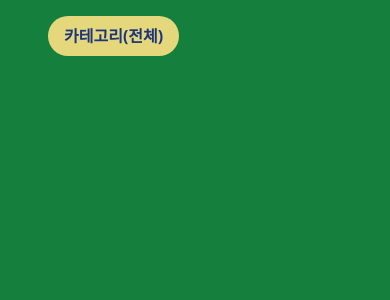
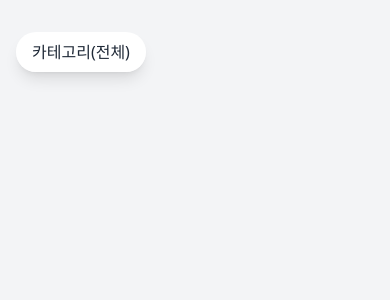
Before and after one commit to madEffort/django-mini-starbucks, a Django app: page / in a window 390 px wide. Shown: the top 300 px of the page. Run offline with Django 5.2, Linux system fonts and the light colour scheme; data that the repository does not hold is empty; some libraries are stand-ins or nearby versions.

Commit message:
feat: finished applying css and implementing add-ons

```diff
--- a/apps/order/models.py
+++ b/apps/order/models.py
@@ -33,6 +33,9 @@ class Price(models.Model):
     size = models.ForeignKey(ProductSize, on_delete=models.CASCADE)
     price = models.IntegerField()
 
+    class Meta:
+        unique_together = (('product', 'size'),)
+
     def __str__(self):
         return f"{self.product.product} - {self.size.size} - {self.price}"
 
--- a/apps/order/views.py
+++ b/apps/order/views.py
@@ -11,6 +11,8 @@ from .models import (
     Payment,
 )
 from django.utils import timezone
+from django.contrib import messages
+from django.shortcuts import redirect
 
 
 class ProductView(ListView):
@@ -97,7 +99,7 @@ class PaymentView(View):
         order_items = OrderItem.objects.filter(order_id=order_id)
         payment_amount = sum(item.price.price * item.quantity for item in order_items)
         payment_method = PaymentMethod.objects.all()
-        context = {"payment_method": payment_method, "payment_amount": payment_amount}
+        context = {"payment_method": payment_method, "payment_amount": payment_amount, "order_items": order_items, "order_id": order_id}
         return render(request, "order/payment.html", context=context)
 
     def post(self, request, *args, **kwargs):
@@ -115,4 +117,5 @@ class PaymentView(View):
         order.payment_completed = True
         order.save()
 
+        messages.success(request, '결제가 완료되었습니다.')
         return redirect("order:product_list")
--- a/templates/base.html
+++ b/templates/base.html
@@ -10,7 +10,7 @@
     <title>MiniBucks</title>
     <link rel="shortcut icon" href="{% static 'favicon.ico' %}" type="image/x-icon">
 </head>
-<body>
+<body class="bg-gray-100 ">
     {% block content %}
     {% endblock %}
 </body>
--- a/templates/order/product_list.html
+++ b/templates/order/product_list.html
@@ -1,63 +1,85 @@
 {% extends "base.html" %}
 
+
 {% block content %}
-<body class="bg-green-700">
-<div class="container mx-auto px-12 p-4">
-    <ul class="flex list-none p-0 m-0 gap-4 mb-8">
-        <li class="bg-yellow-200 brightness-90 hover:bg-yellow-200 hover:brightness-100 text-blue-900 font-semibold py-2 px-4 rounded-full">
-            <a href="{% url 'order:product_list' %}" class="no-underline text-blue-900 hover:text-blue-900">카테고리(전체)</a>
+
+{% if messages %}
+{% for message in messages %}
+<script>
+    alert("{{ message }}");
+</script>
+{% endfor %}
+{% endif %}
+
+<div class="bg-gray-100 min-h-screen">
+
+    <div class="container mx-auto px-4 py-8">
+        <div class="mb-8">
+            <ul class="flex flex-wrap gap-4">
+                <div class="shadow-lg rounded-full">
+                    <li
+                        class="bg-white hover:bg-gray-300 text-gray-800 font-medium py-2 px-4 rounded-full transition duration-150">
+                        <a href="{% url 'order:product_list' %}" class="no-underline text-gray-800">카테고리(전체)</a>
                     </li>
+                </div>
                 {% for c in category %}
-        <li class="bg-yellow-200 brightness-90 hover:bg-yellow-200 hover:brightness-100 text-blue-900 font-semibold py-2 px-4 rounded-full">
-            <a href="{% url 'order:product_category' c.id %}" class="no-underline text-blue-900 hover:text-blue-900">{{ c.category }}</a>
+                <div class="shadow-lg rounded-full">
+                    <li
+                        class="bg-white hover:bg-gray-300 text-gray-800 font-medium py-2 px-4 rounded-full transition duration-150">
+                        <a href="{% url 'order:product_category' c.id %}" class="no-underline text-gray-800">{{ c.category }}</a>
                     </li>
+                </div>
                 {% endfor %}
             </ul>
-    <div class="grid grid-cols-2 sm:grid-cols-3 md:grid-cols-3 lg:grid-cols-6 gap-4">
+        </div>
 
+        <div class="grid grid-cols-2 sm:grid-cols-3 md:grid-cols-4 lg:grid-cols-6 gap-6">
             {% for product in product_list %}
-        <a href="{% url 'order:product_detail' product.id %}">
-            <div class="bg-white shadow-lg rounded-lg overflow-hidden brightness-90 hover:brightness-100">
-                <img src="{{product.image_url}}" alt="Product Image" class="w-full h-48 object-cover" />
-                <div class="p-4">
-                    <p class="text-lg text-center font-semibold text-orange-800">{{ product.product }}</p>
+            <div class="rounded-lg shadow-lg hover:shadow-2xl hover:brightness-110">
+                <a href="{% url 'order:product_detail' product.id %}"
+                    class="bg-white hover:shadow-xl rounded-lg overflow-hidden transition-shadow duration-300">
+                    <div>
+                        <img src="{{product.image_url}}" alt="Product Image"
+                            class="w-full h-48 object-cover rounded-tr-lg rounded-tl-lg" />
+                        <div class="bg-white p-4 rounded-bl-lg rounded-br-lg">
+                            <p class="text-lg text-center font-semibold text-gray-800">{{ product.product }}</p>
                         </div>
                     </div>
+
                 </a>
+            </div>
             {% endfor %}
-
+        </div>
     </div>
 
     {% if is_paginated %}
-    <div class="flex justify-center items-center mt-4">'
-
+    <div class="flex justify-center items-center mt-3 space-x-2">
         {% if page_obj.has_previous %}
-        <a href="?page=1" class="bg-yellow-200 brightness-90 hover:bg-yellow-200 hover:brightness-100 text-blue-900 font-semibold py-2 px-4 rounded-full mx-1">
+        <a href="?page=1"
+            class="bg-white hover:bg-gray-300 text-gray-800 font-medium py-2 px-4 transition duration-150 shadow-lg rounded-full">
             &lt;&lt;
         </a>
         <a href="?page={{ page_obj.previous_page_number }}"
-            class="bg-yellow-200 brightness-90 hover:bg-yellow-200 hover:brightness-100 text-blue-900 font-semibold py-2 px-4 mx-1 rounded-full">
+            class="bg-white hover:bg-gray-300 text-gray-800 font-medium py-2 px-4 transition duration-150 shadow-lg rounded-full">
             &lt;
         </a>
         {% endif %}
-
-        <div class="bg-yellow-200 brightness-90 text-blue-900 font-semibold py-2 px-4 mx-1 rounded-full">
+        <span
+            class="bg-white hover:bg-gray-300 text-gray-800 font-medium py-2 px-4 transition duration-150 shadow-lg rounded-full">
             Page {{ page_obj.number }} of {{ page_obj.paginator.num_pages }}
-        </div>
-
+        </span>
         {% if page_obj.has_next %}
         <a href="?page={{ page_obj.next_page_number }}"
-            class="bg-yellow-200 brightness-90 hover:bg-yellow-200 hover:brightness-100 text-blue-900 font-semibold py-2 px-4 rounded-full mx-1">
+            class="bg-white hover:bg-gray-300 text-gray-800 font-medium py-2 px-4 transition duration-150 shadow-lg rounded-full">
             &gt;
         </a>
         <a href="?page={{ page_obj.paginator.num_pages }}"
-            class="bg-yellow-200 brightness-90 hover:bg-yellow-200 hover:brightness-100 text-blue-900 font-semibold py-2 px-4 rounded-full mx-1">
+            class="bg-white hover:bg-gray-300 text-gray-800 font-medium py-2 px-4 transition duration-150 shadow-lg rounded-full">
             &gt;&gt;
         </a>
         {% endif %}
-
     </div>
     {% endif %}
 </div>
-</body>
+</div>
 {% endblock %}
```
Also changed, not shown: apps/cart/templatetags/filters.py (added, +7 -0 lines), templates/cart/cart.html (+38 -22 lines), templates/order/payment.html (+29 -14 lines), templates/order/product_detail copy.html (deleted, +0 -30 lines), templates/order/product_detail.html (+15 -18 lines), apps/cart/templatetags/__init__.py (added), apps/order/migrations/0002_alter_price_unique_together.py (added). Lines whose indentation alone changed are shown as unchanged.
